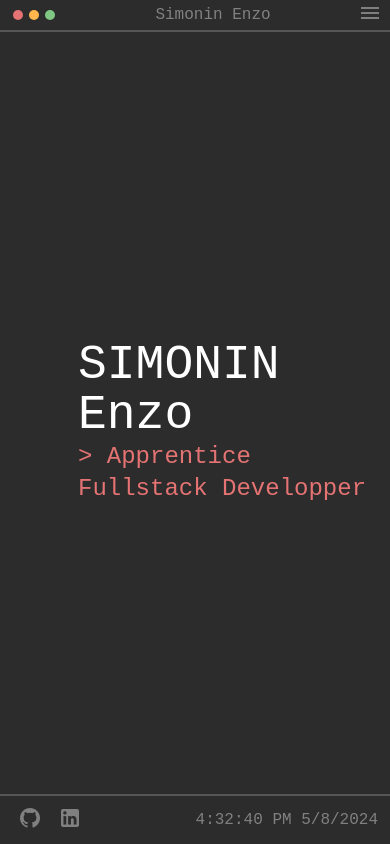
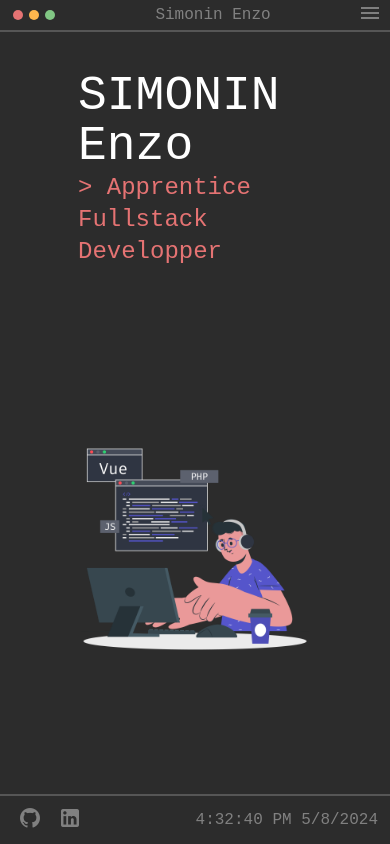
Before and after one commit to Nzosim/PortfolioVueJs, a Vue app: page / in a window 390 px wide. Built offline with nearby package versions, Linux system fonts and the light colour scheme.

Commit message:
add responsive

```diff
--- a/src/components/Homepage.vue
+++ b/src/components/Homepage.vue
@@ -1,10 +1,10 @@
 <template>
   <div class="home">
     <div class="home_left">
-      <p class="text-white text-h3">SIMONIN Enzo</p>
-      <p class="text-red-lighten-2 text-h5">> Apprentice Fullstack Developper</p>
+      <p class="name text-white text-h3">SIMONIN Enzo</p>
+      <p class="job text-red-lighten-2 text-h5">> Apprentice Fullstack Developper</p>
     </div>
-    <!-- <img class="home_right" src="../assets/Homepage.png" /> -->
+    <img class="home_right" src="../assets/Homepage.png" />
   </div>
 </template>
 
@@ -32,4 +32,40 @@ p {
   left: 50%;
   transform: translateY(-50%);
 }
+
+@media screen and (max-width: 1600px) {
+  .home_left {
+    left: 10%;
+  }
+  .home_right {
+    height: 400px;
+  }
+}
+
+@media screen and (max-width: 1200px) {
+  .home_left {
+    left: 5%;
+  }
+  .name {
+    font-size: 2.5rem;
+  }
+  .job {
+    font-size: 1.5rem;
+  }
+}
+
+@media screen and (max-width: 930px) {
+  .home_left {
+    top: 20%;
+    left: 20%;
+    width: 60%;
+  }
+
+  .home_right {
+    top: 65%;
+    left: 20%;
+    width: 60%;
+    height: auto;
+  }
+}
 </style>
```
